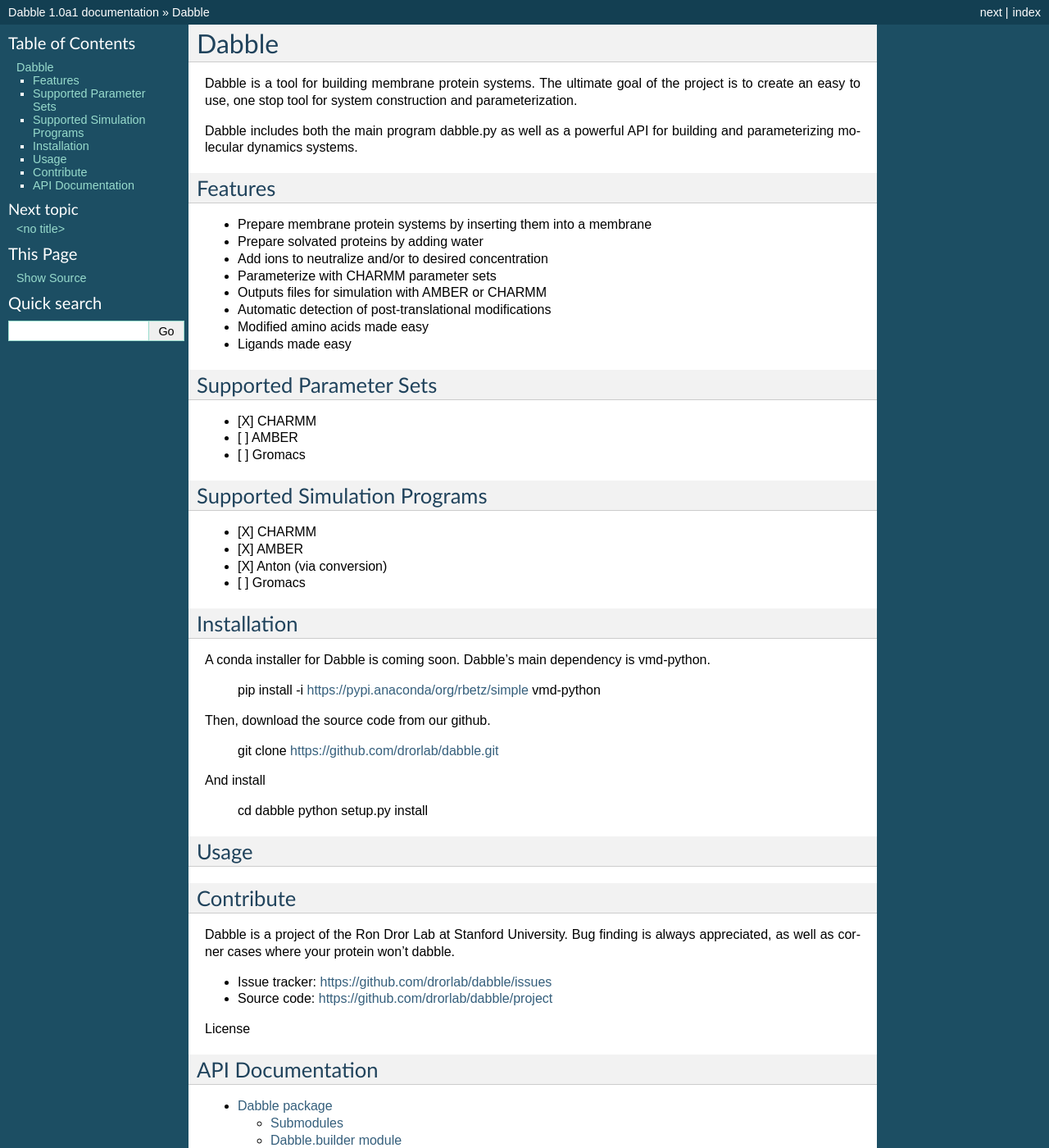
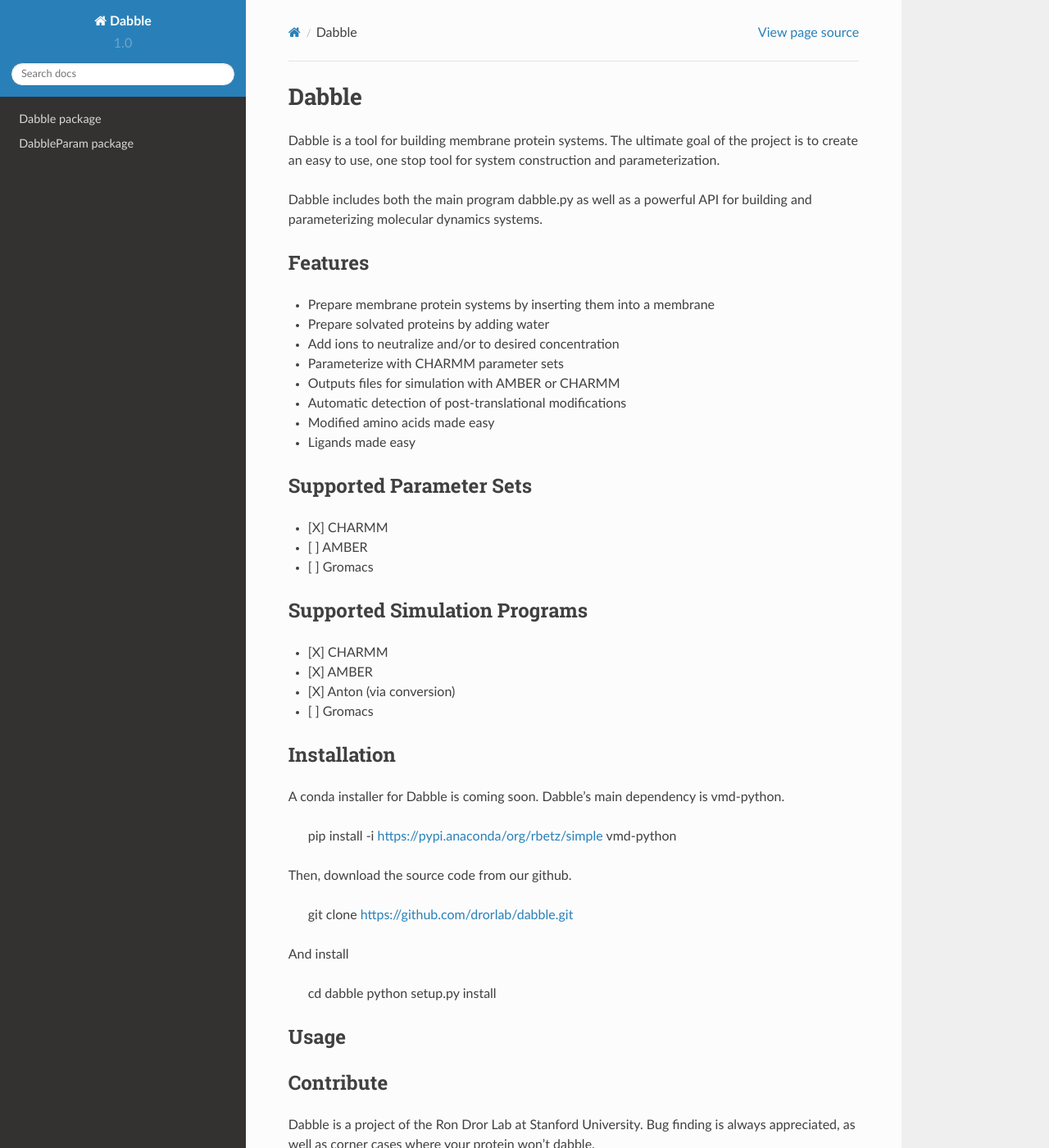
Before and after one commit to Eigenstate/dabble, a Sphinx documentation site: the page built from docs/index.rst, in a window 1280 px wide and 1400 px high. Shown: the whole window at 82% size. Built offline with Sphinx 7.4.7 and the Read the Docs theme 2.0.0, drawn with Linux system fonts in a browser that asks for light colours; pages that are not in the unit, such as notebooks, are missing from menus; some of the changed text lies outside the part shown.

Commit message:
Use bumpversion for auto versioning, add sphinx theme

```diff
--- a/docs/conf.py
+++ b/docs/conf.py
@@ -104,7 +104,8 @@
 
 # The theme to use for HTML and HTML Help pages.  See the documentation for
 # a list of builtin themes.
-html_theme = 'default'
+import sphinx_rtd_theme
+html_theme = 'sphinx_rtd_theme'
 
 # Theme options are theme-specific and customize the look and feel of a theme
 # further.  For a list of options available for each theme, see the
@@ -112,7 +113,7 @@
 #html_theme_options = {}
 
 # Add any paths that contain custom themes here, relative to this directory.
-#html_theme_path = []
+html_theme_path = [sphinx_rtd_theme.get_html_theme_path()]
 
 # The name for this set of Sphinx documents.  If None, it defaults to
 # "<project> v<release> documentation".
--- a/setup.py
+++ b/setup.py
@@ -23,7 +23,7 @@
         }
 
 setup(name='dabble',
-      version='1.0.0a1',
+      version='1.0.0',
       description='Membrane protein system builder',
       author='Robin Betz',
       author_email='robin@robinbetz.com',
```
Also changed, not shown: .bumpversion.cfg.
